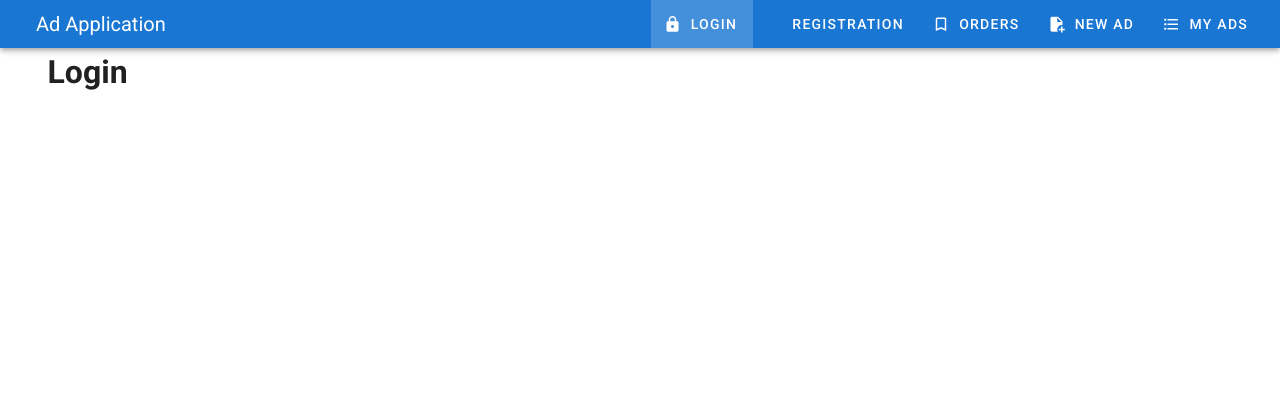
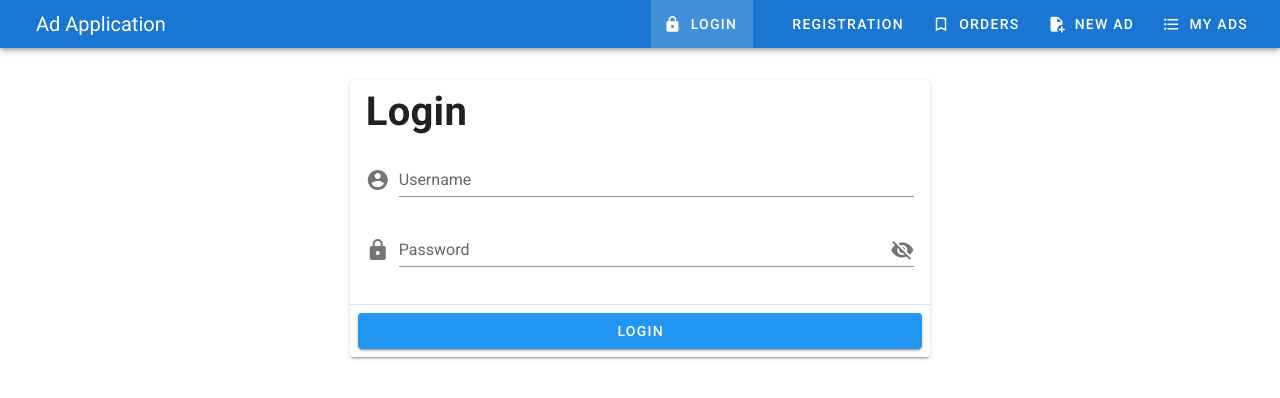
Before and after one commit to ilg2005/ad-project, a Vue app: page /login in a window 1280 px wide. Shown: the top 398 px of the page. Built offline with nearby package versions, Linux system fonts and the light colour scheme.

Commit message:
login page

```diff
--- a/src/components/Auth/Login.vue
+++ b/src/components/Auth/Login.vue
@@ -1,18 +1,37 @@
 <template>
   <v-container>
-    <v-layout row>
-      <v-flex xs12>
+    <v-card width="50%" class="mx-auto mt-5">
+      <v-card-title class="pb-5">
         <h1>Login</h1>
-      </v-flex>
-    </v-layout>
+      </v-card-title>
+      <v-card-text>
+        <v-form>
+          <v-text-field
+              label="Username"
+              prepend-icon="mdi-account-circle"
+          />
+          <v-text-field
+              :type="showPassword ? 'text' : 'password'"
+              label="Password"
+              prepend-icon="mdi-lock"
+              :append-icon="showPassword ? 'mdi-eye' : 'mdi-eye-off'"
+              @click:append="showPassword = !showPassword"
+          />
+        </v-form>
+      </v-card-text>
+      <v-divider></v-divider>
+      <v-card-actions>
+        <v-btn color="info" class="v-btn--block">Login</v-btn>
+      </v-card-actions>
+    </v-card>
   </v-container>
 </template>
 
 <script>
 export default {
-  data () {
+  data() {
     return {
-
+      showPassword: false
     }
   }
 }
```
